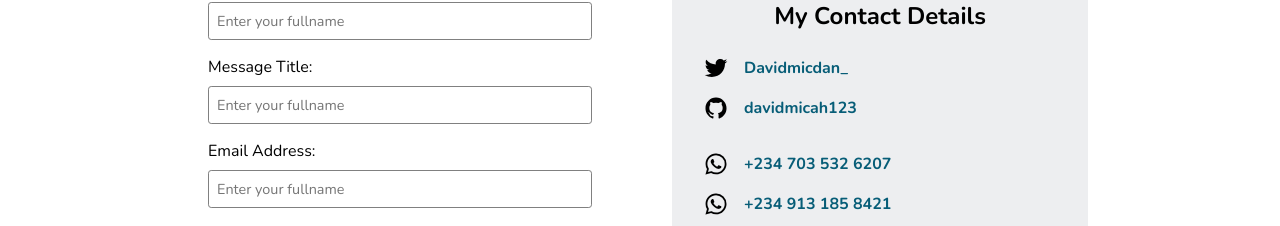
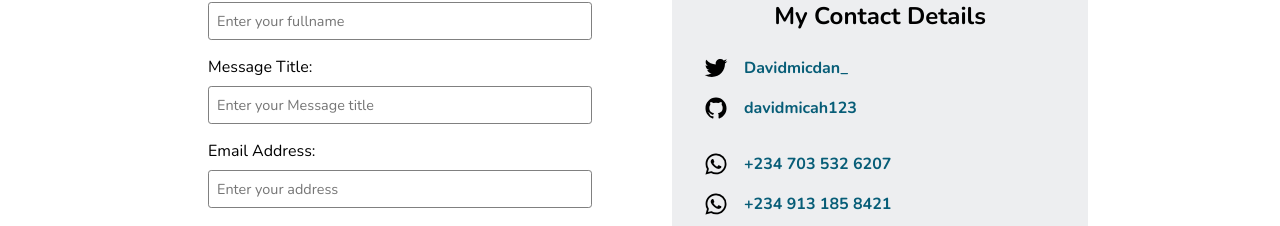
Before and after one commit to davidmicah123/Portfolio-Revamp, a React (Create React App) app: page /Contact in a window 1280 px wide. Shown: the part 716-942 px from the top of the page. Built offline with nearby package versions, Linux system fonts and the light colour scheme.

Commit message:
Updated website

```diff
--- a/src/Components/ContactForm/ContactForm.js
+++ b/src/Components/ContactForm/ContactForm.js
@@ -15,11 +15,11 @@ const ContactForm = () => {
           </div>
           <div className={classes.input_box}>
             <label for="">Message Title:</label>
-            <input type="text" name="" placeholder="Enter your fullname" />
+            <input type="text" name="" placeholder="Enter your Message title" />
           </div>
           <div className={classes.input_box}>
             <label for="">Email Address:</label>
-            <input type="text" name="" placeholder="Enter your fullname" />
+            <input type="text" name="" placeholder="Enter your address" />
           </div>
           <div className={classes.input_box}>
             <label for="">Message:</label>
```
